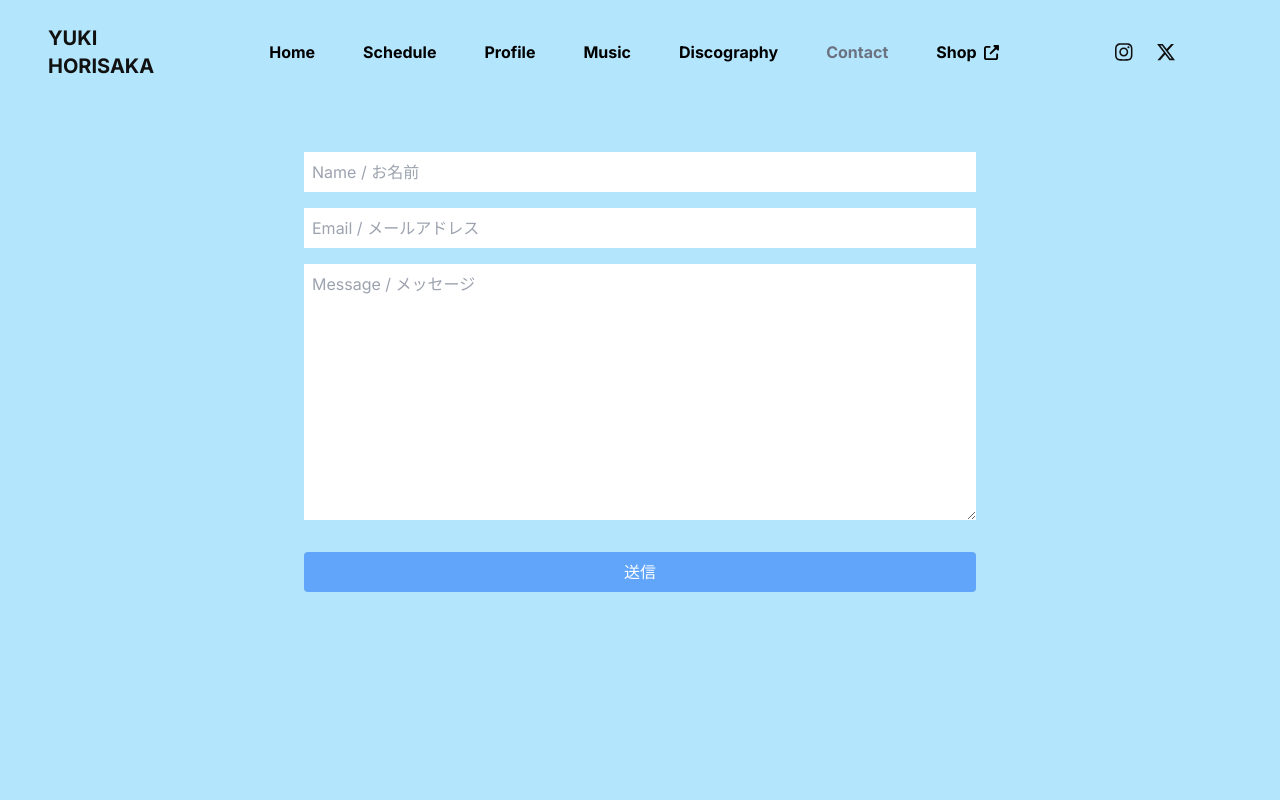
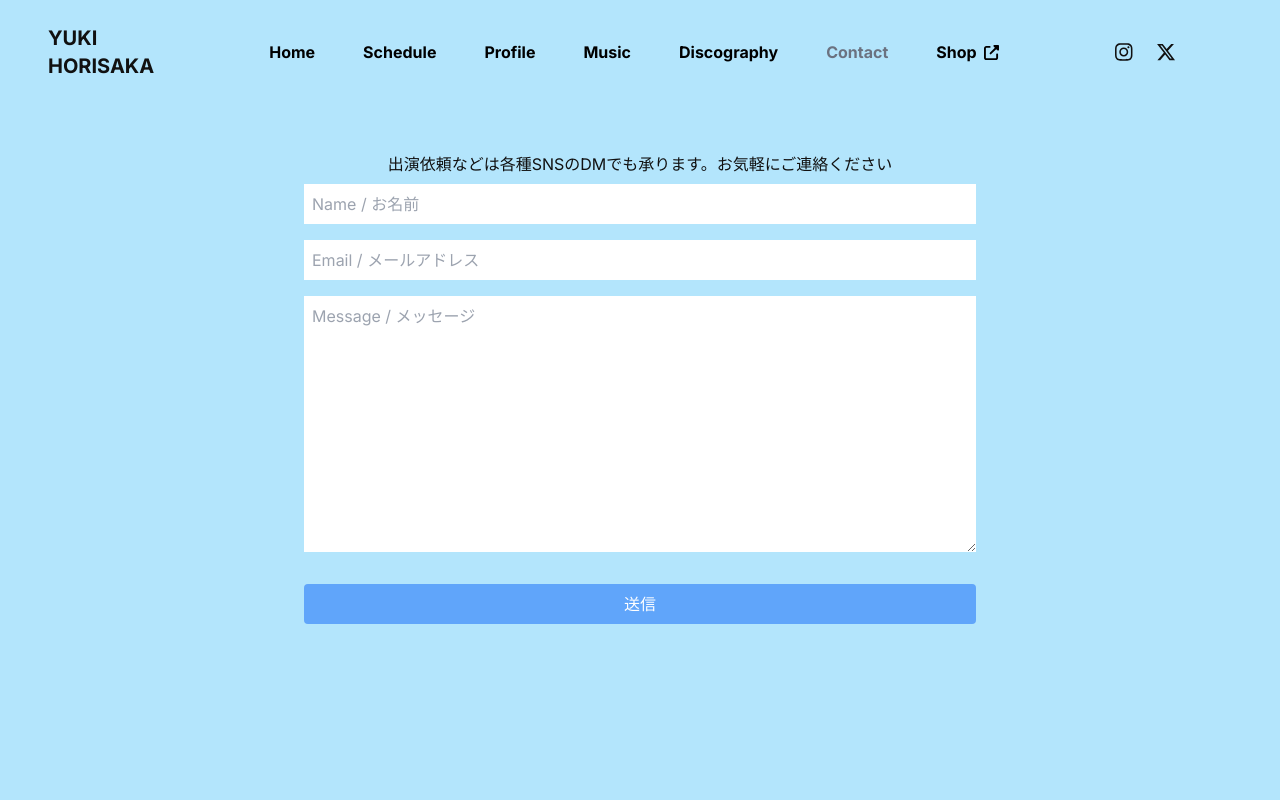
Before and after one commit to ototote-shintaro/yuki_horisaka_website, a Next.js app: page /contact in a window 1280 px wide. Shown: the top 800 px of the page. Built offline with nearby package versions, Linux system fonts and the light colour scheme.

Commit message:
キャプション追加

```diff
--- a/src/app/contact/page.tsx
+++ b/src/app/contact/page.tsx
@@ -47,6 +47,7 @@ const page = () => {
 
 	return (
 		<div className='mx-6 mt-12 flex flex-col justify-start items-center h-screen'>
+			<span className='mb-2'>出演依頼などは各種SNSのDMでも承ります。お気軽にご連絡ください</span>
 			<form
 				className='flex flex-col gap-4 w-full max-w-2xl mx-auto'
 				onSubmit={handleSubmit}
```
